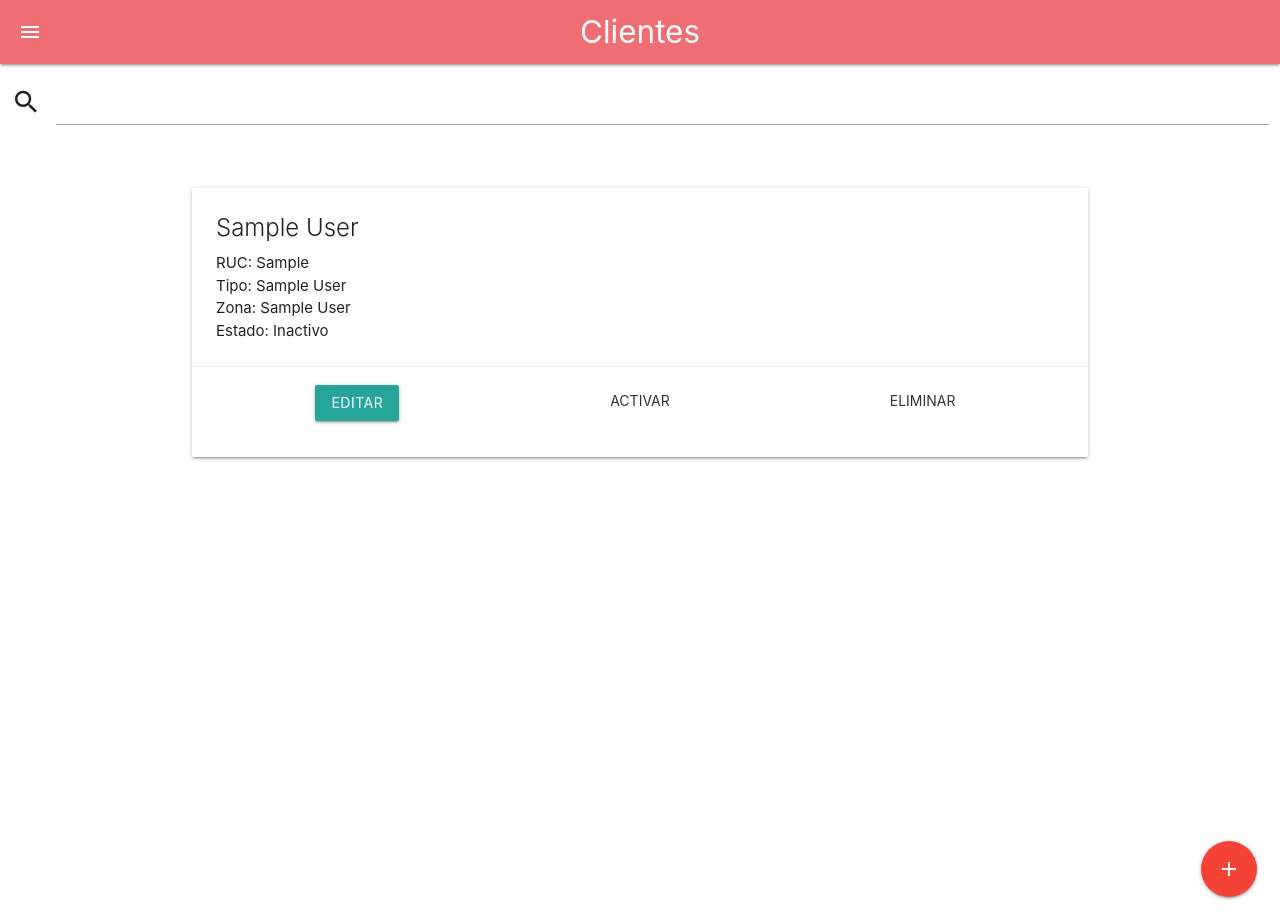
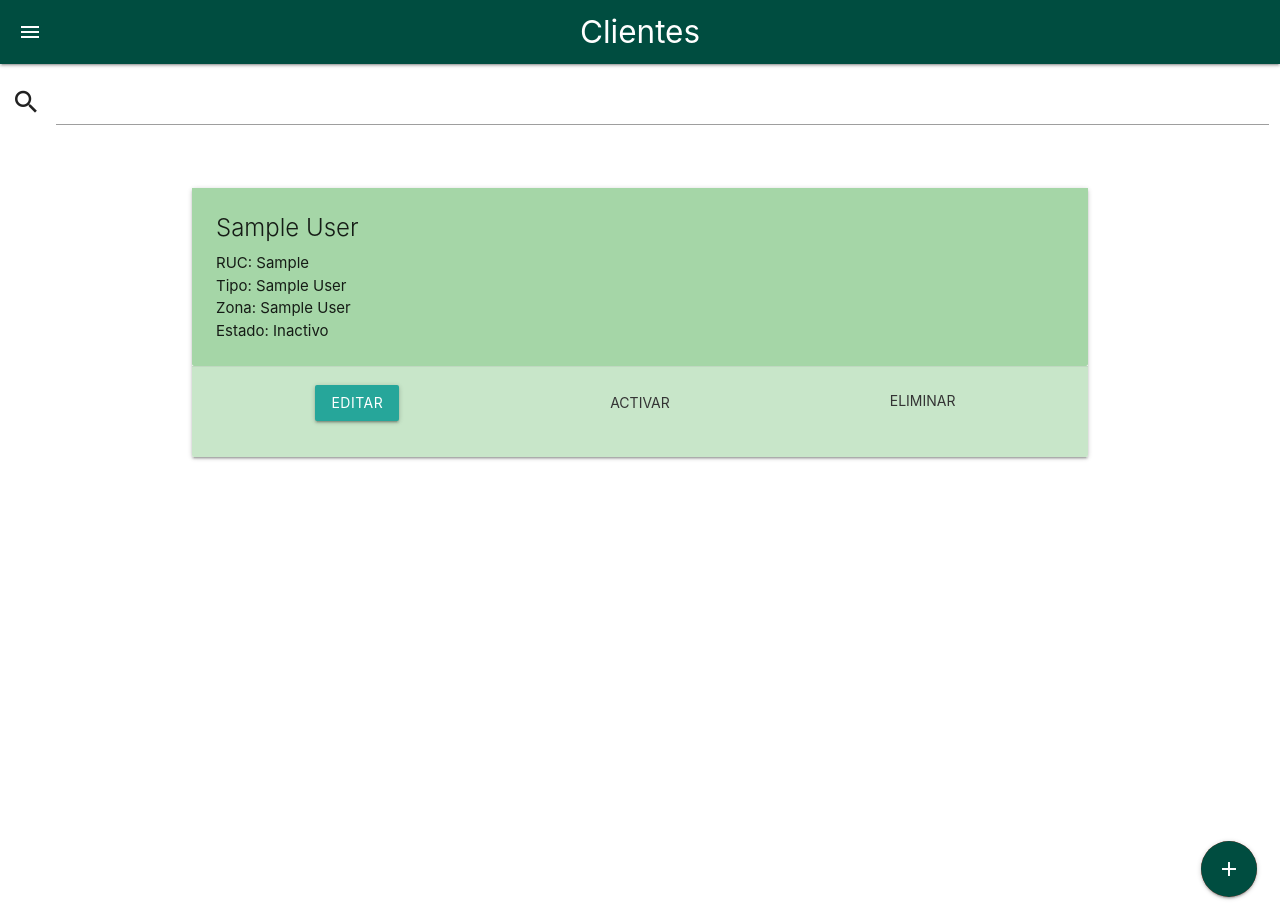
Before and after one commit to hristoroque/Customers-CRUD, a Django app: page /customers/clientes/ in a window 1280 px wide. Run offline with Django 3.2, Linux system fonts and the light colour scheme; tables that the repository leaves empty hold one stand-in row (values such as "Sample post").

Commit message:
poniendo colores a la aplicacion

```diff
--- a/customers/templates/customers/clientes_show.html
+++ b/customers/templates/customers/clientes_show.html
@@ -2,13 +2,13 @@
 {% load static %}
 {% block main %}
 <nav>
-    <ul id="slide-out" class="sidenav">
+    <ul id="slide-out" class="sidenav green lighten-4">
         <li><div class="user-view">
             <div class="background">
-                <img src="{% static 'images/background_sidenav.jpg' %}" width="100%">
+                <img src="{% static 'images/backgroundNav2.jpg' %}" width="100%">
             </div>
             <a><img class="circle" src="{% static 'images/launcher-icon-192x192.png' %}"></a>
-            <a><span class="white-text name">MIS CLIENTES</span></a>
+            <!-- <a><span class="white-text name">MIS CLIENTES</span></a> -->
             <br>
         </div></li>
         <li><a href="{% url 'index' %}">Mis Clientes</a></li>
@@ -20,7 +20,7 @@
         <li><a onclick="window.close();">Salir</a></li>
     </ul>
     <a data-target="slide-out" class="sidenav-trigger show-on-large"><i class="material-icons">menu</i></a>
-    <div class="nav-wrapper">
+    <div class="nav-wrapper teal darken-4">
         <a href="#" class="brand-logo center">
             {% if search %}
                 Resultado
@@ -50,7 +50,7 @@
             <div id="cards-container">
             {% for cliente in clientes %}
                 <div id="card-{{ cliente.id }}" class="card">
-                    <div class="card-content">
+                    <div class="card-content green lighten-3">
                         <span class="card-title flow-text"> {{ cliente.nombre }} </span>
                         <p class="col s3" >RUC: {{ cliente.ruc }} </p>
                         <p class="col s3">Tipo: {{ cliente.tipo.nombre }} </p>
@@ -63,7 +63,7 @@
                             {% endif %}
                         </p>
                     </div>
-                    <div class="card-action">
+                    <div class="card-action green lighten-4">
                         <div class="row">
                             <form action="{% url 'new' %}" method="get" class="col s4 center-align flow-text">
                                 <input type="hidden" value="{{ cliente.id }}" name="id">
@@ -75,7 +75,7 @@
                                         EDITAR
                                 </button>
                             </form>
-                            <form class="activar col s4 center-align">
+                            <form class="activar col s4 center-align flow-text" method="get">
                             {% csrf_token %}
                                 <input name="id" type="hidden" value="{{ cliente.id }}" />
                                 {% if cliente.estado == 'A'%}
@@ -117,7 +117,7 @@
         {% else %}
             <div class="fixed-action-btn">
                 <a href="{% url 'new' %}"  class="btn-floating btn-large red">
-                    <i class="large material-icons">add</i>
+                    <i class="large material-icons teal darken-4">add</i>
                 </a>
             </div>
         {% endif %}
--- a/customers/templates/customers/create.html
+++ b/customers/templates/customers/create.html
@@ -1,7 +1,7 @@
 {% extends "customers/base.html" %}
 {% block main %}
 <nav>
-    <div class="nav-wrapper">
+    <div class="nav-wrapper teal darken-4">
         <div class="row">
             <div class="col s12">
                 <a href="{% url 'clientes' %}" class="breadcrumb">
--- a/customers/templates/customers/create_tipo.html
+++ b/customers/templates/customers/create_tipo.html
@@ -1,7 +1,7 @@
 {% extends "customers/base.html" %}
 {% block main %}
 <nav>
-    <div class="nav-wrapper">
+    <div class="nav-wrapper teal darken-4">
         <div class="row">
             <div class="col s12">
                 <a href="{% url 'tipos' %}" class="breadcrumb">
--- a/customers/templates/customers/create_zona.html
+++ b/customers/templates/customers/create_zona.html
@@ -1,7 +1,7 @@
 {% extends "customers/base.html" %}
 {% block main %}
 <nav>
-    <div class="nav-wrapper">
+    <div class="nav-wrapper teal darken-4">
         <div class="row">
             <div class="col s12">
                 <a href="{% url 'zonas' %}" class="breadcrumb">
```
Also changed, not shown: customers/templates/customers/index.html (+4 -4 lines), customers/templates/customers/tipos_show.html (+7 -7 lines), customers/templates/customers/zonas_show.html (+7 -7 lines), customers/static/images/backgroundNav.jpg (added), customers/static/images/backgroundNav2.jpg (added).
